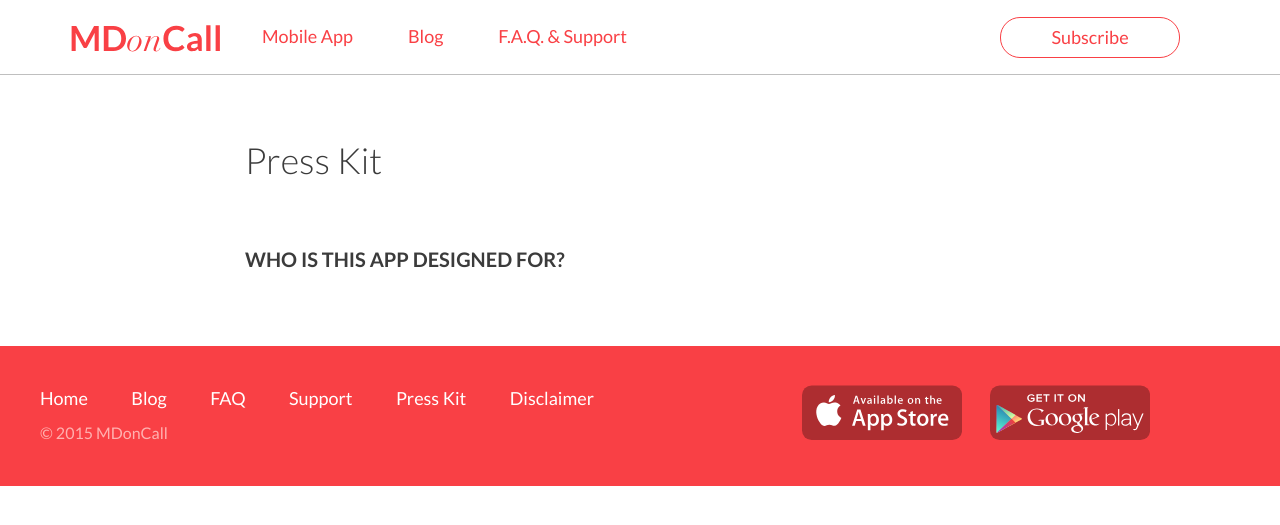
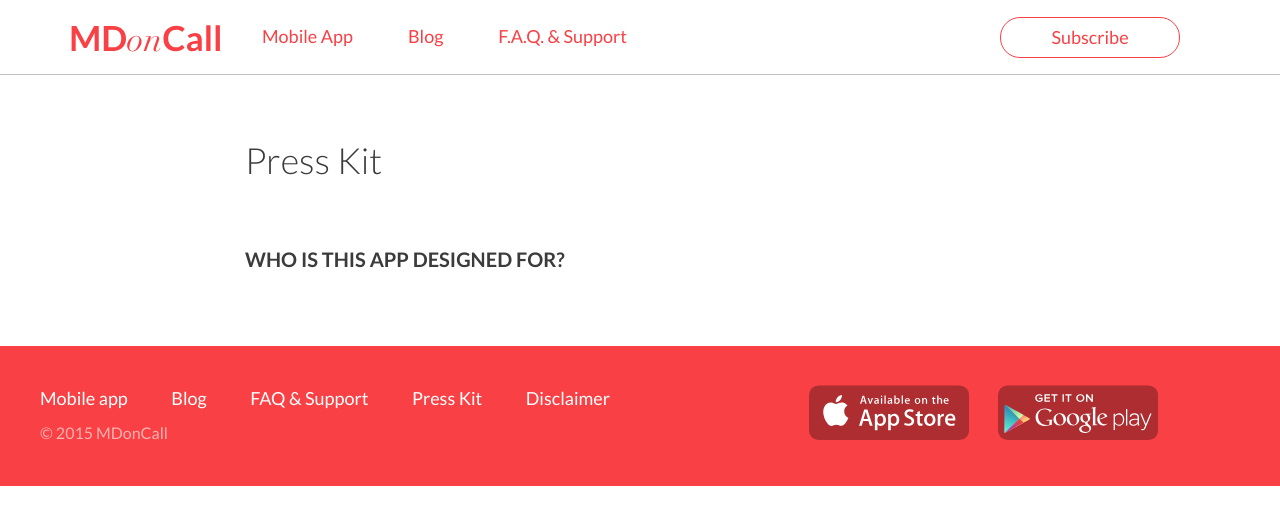
Before and after one commit to Messil/messil.github.io, a Jekyll site: the page built from presskit.md, in a window 1280 px wide. Shown: the top 525 px of the page. Built offline with Jekyll 4.4.1, drawn with Linux system fonts in a browser that asks for light colours.

```diff
--- a/_includes/footer.html
+++ b/_includes/footer.html
@@ -1,12 +1,11 @@
 
 <footer class="default-footer clearfix">
-    <div class="copyright">© 2015 MDonCall</div>
+    <div class="copyright"><a href="/">© 2015 MDonCall</a></div>
     <div class="footer-nav nav hidden-xs hidden-sm">
         <ul class="list-inline">
-            <li><a href="/index.html">Home</a></li>
+            <li><a href="/promo.html">Mobile app</a></li>
             <li><a href="/blog.html">Blog</a></li>
-            <li><a href="/faq.html">FAQ</a></li>
-            <li><a href="/support.html">Support</a></li>
+            <li><a href="/faq.html">FAQ &amp; Support</a></li>
             <li><a href="/presskit.html">Press Kit</a></li>
             <li><a href="/disclaimer.html">Disclaimer</a></li>
         </ul>
@@ -18,15 +17,16 @@
     </div>
     <div class="footer-nav nav visible-sm visible-xs">
         <ul>
-            <li><a href="/index.html">Home</a></li>
+            <li><a href="/promo.html">Mobile app</a></li>
             <li><a href="/blog.html">Blog</a></li>
-            <li><a href="/faq.html">FAQ</a></li>
-            <li><a href="/support.html">Support</a></li>
+            <li><a href="/faq.html">FAQ &amp; Support</a></li>
             <li><a href="/presskit.html">Press Kit</a></li>
             <li><a href="/disclaimer.html">Disclaimer</a></li>
         </ul>
     </div>
-    <div class="copyright visible-xs visible-sm">© 2015 MDonCall</div>
+    <div class="copyright visible-xs visible-sm">
+      <a href="/">© 2015 MDonCall</a>
+    </div>
 </footer>
 
 <div class="modal fade" id="subscribe-modal" tabindex="-1" role="dialog" aria-labelledby="myModalLabel" aria-hidden="true">
--- a/_includes/mobilenav-dropdown.html
+++ b/_includes/mobilenav-dropdown.html
@@ -11,8 +11,7 @@
     </div>
     <div class="dropdown-footer">
         <ul class="list-inline">
-            <li><a href="/faq.html">FAQ</a></li>
-            <li><a href="/support.html">Support</a></li>
+            <li><a href="/faq.html">FAQ &amp; Support</a></li>
             <li><a href="/disclaimer.html">Disclaimer</a></li>
         </ul>
     </div>
--- a/_sass/main.scss
+++ b/_sass/main.scss
@@ -536,6 +536,10 @@ header {
     & .copyright {
         font-size: 16px;
         color: #ffb1b0;
+        a {
+          font-size: 16px;
+          color: #ffb1b0;
+        }
         margin-right: 32px;
     }
     & .footer-nav {
@@ -1100,6 +1104,10 @@ header {
             & .copyright {
                 font-size: 14px;
                 color: #d0d0d0;
+                a {
+                  font-size: 14px;
+                  color: #d0d0d0;
+                }
                 padding-bottom: 15px;
             }
         }
```
Also changed, not shown: support.md (deleted, +0 -6 lines).
